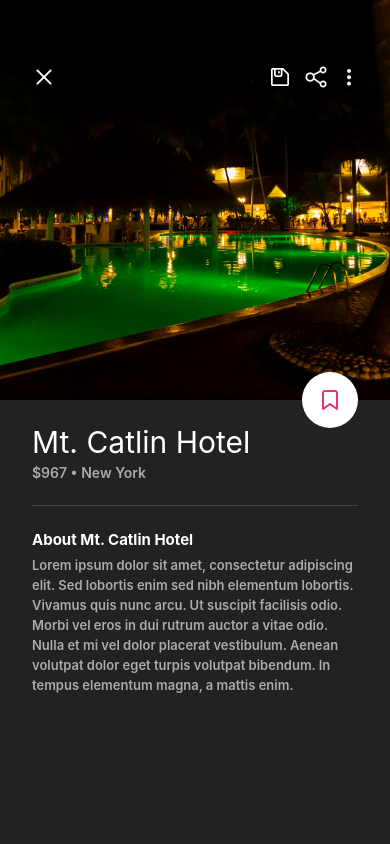
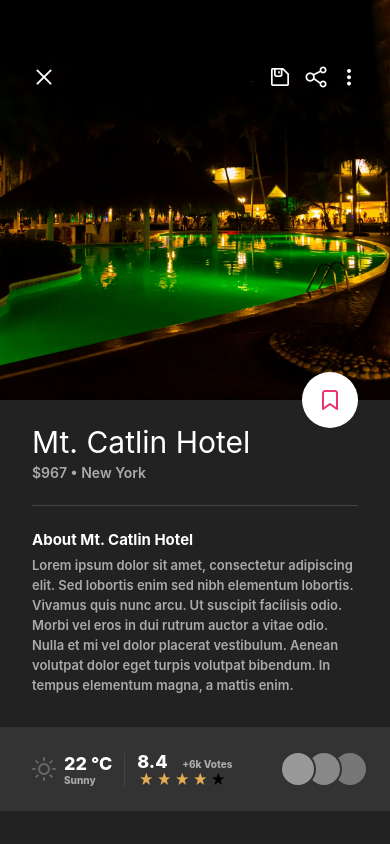
Before and after one commit to mm-grybel/ReactNativeTravelAppUI, a React Native app: screen / in a window 390 px wide. Built offline with nearby package versions, Linux system fonts and the light colour scheme.

Commit message:
Updated the app

```diff
--- /dev/null
+++ b/src/components/Stats.js
@@ -0,0 +1,92 @@
+import React from 'react';
+import { View, Text, StyleSheet } from 'react-native';
+import Feather from 'react-native-vector-icons/Feather';
+import Entypo from 'react-native-vector-icons/Entypo';
+
+import { gs, colors } from '../styles/styles';
+
+const starColors = [ '#e3ab53', '#e3ab53', '#e3ab53', '#e3ab53', '#e8b6f43' ];
+
+const Circle = props => {
+    return (
+        <View style={[styles.circle, props.style]} />
+    );
+};
+
+const Stats = () => {
+    return (
+        <View style={styles.container}>
+            <View style={styles.weatherContainer}>
+                <Feather name='sun' size={24} color={colors.darkHl} />
+
+                <View style={{ marginLeft: 8 }}>
+                    <Text style={styles.title}>22 &#8451;</Text>
+                    <Text style={styles.subTitle}>Sunny</Text>
+                </View>
+            </View>
+
+            <View>
+                <Text style={styles.title}>
+                    8.4
+                    <Text style={[styles.subTitle, {paddingLeft: 8}]}>
+                        &nbsp;&nbsp; +6k Votes
+                    </Text>
+                </Text>
+
+                <View style={gs.rowCenter}>
+                    {starColors.map((color, index) => {
+                        return (
+                            <Entypo name='star' size={14} color={color} key={index} style={{ marginHorizontal: 2 }} />
+                        );
+                    })}
+                </View>
+            </View>
+
+            <View style={styles.circlesContainer}>
+                <Circle style={{ backgroundColor: '#999', marginRight: -10, zIndex: 3 }} />
+                <Circle style={{ backgroundColor: '#888', marginRight: -10, zIndex: 2 }} />
+                <Circle style={{ backgroundColor: '#777', marginRight: -10, zIndex: 1 }} />
+            </View>
+
+
+        </View>
+    );
+};
+
+const styles = StyleSheet.create({
+    container: {
+        ...gs.rowCenter,
+        ...gs.sectionContainer
+    },
+    weatherContainer: {
+        ...gs.rowCenter,
+        paddingRight: 12,
+        marginRight: 12,
+        borderRightColor: '#444',
+        borderRightWidth: 1
+    },
+    title: {
+        color: colors.text,
+        fontSize: 18,
+        fontWeight: '800'
+    },
+    subTitle: {
+        color: colors.textSec,
+        fontSize: 10,
+        fontWeight: '800'
+    },
+    circlesContainer: {
+        flex: 1,
+        flexDirection: 'row',
+        justifyContent: 'flex-end'
+    },
+    circle: {
+        width: 36,
+        height: 36,
+        borderRadius: 36 / 2,
+        borderWidth: 2,
+        borderColor: colors.lightBg
+    }
+});
+
+export default Stats;
--- a/src/screens/HomeScreen.js
+++ b/src/screens/HomeScreen.js
@@ -4,6 +4,7 @@ import { View, Text, StatusBar, StyleSheet } from 'react-native';
 import Header from '../components/Header';
 import Bookmark from '../components/Bookmark';
 import About from '../components/About';
+import Stats from '../components/Stats';
 import { colors } from '../styles/styles';
 
 const HomeScreen = () => {
@@ -16,6 +17,7 @@ const HomeScreen = () => {
             <View>
                 <Bookmark />
                 <About />
+                <Stats />
             </View>
         </View>
     );
```
